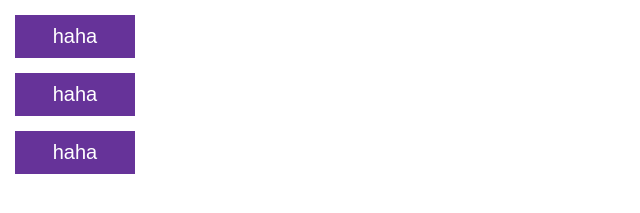
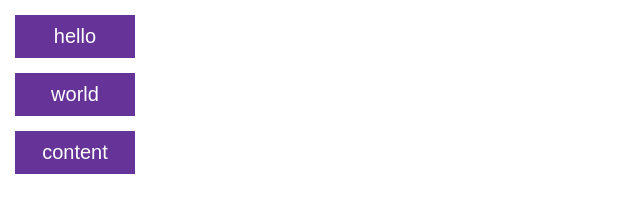
Before and after one commit to lxykad/gitpage, a React app: page / in a window 1280 px wide. Shown: the top 213 px of the page, without its empty margins (0-640 px from the left). Built offline with nearby package versions, Linux system fonts and the light colour scheme.

Commit message:
add props

```diff
--- a/src/js/head.js
+++ b/src/js/head.js
@@ -6,8 +6,8 @@ class Head extends Component{
         return(
             <div>
 
-                <Title/>
-                <Title/>
+                <Title content={"hello"}/>
+                <Title content = "world"/>
                 <Title/>
 
             </div>
--- a/src/js/title.js
+++ b/src/js/title.js
@@ -4,15 +4,19 @@ import '../css/title.css'
 
 class Title extends Component {
 
+    // 也可以在这里设置默认值,而且这里设置默认值的话，|| 操作符设置的默认值无效
+    static defaultProps={
+        content:"content"
+    }
+
     constructor() {
         super();
-
-
     }
 
     render() {
 
-        const content = "haha"
+        // 组件传进来的标签属性 content || 表示默认配置操作符
+        const content = this.props.content || "title"
 
         function click() {
             alert(content)
```
